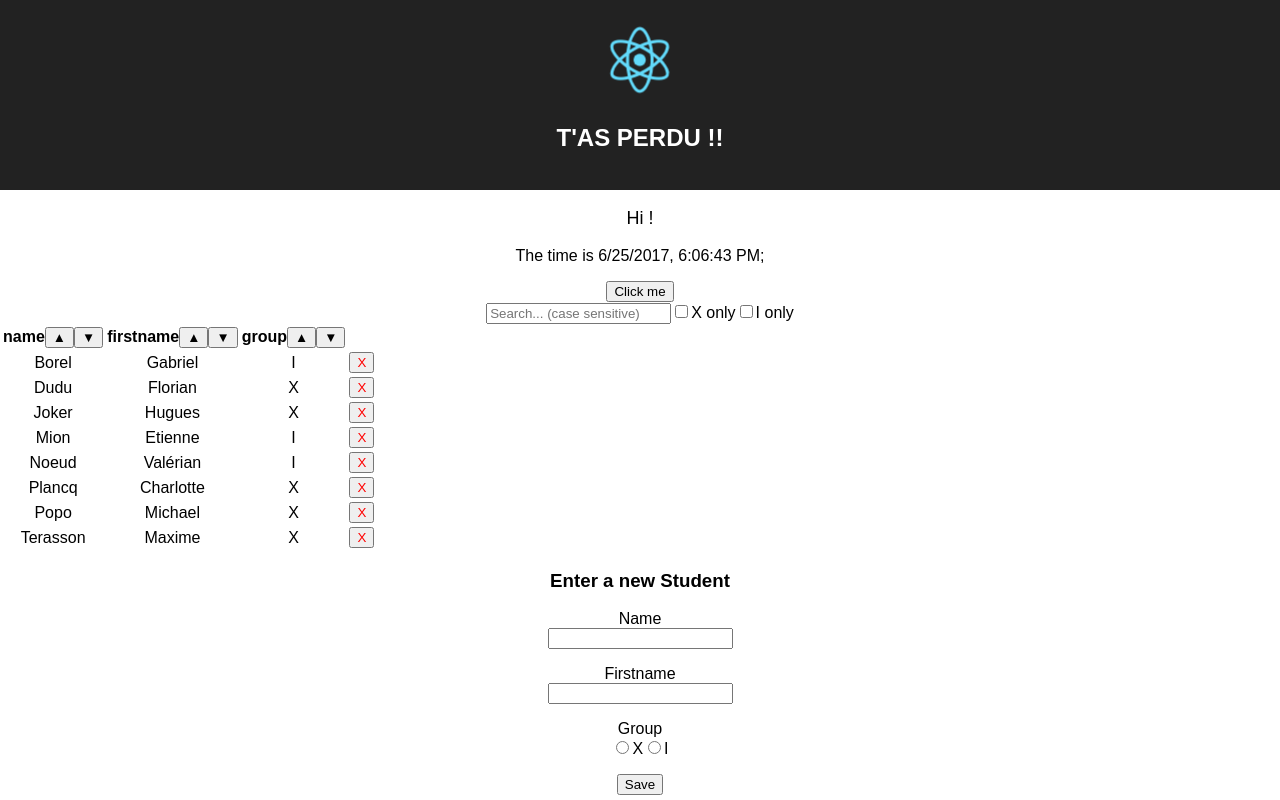
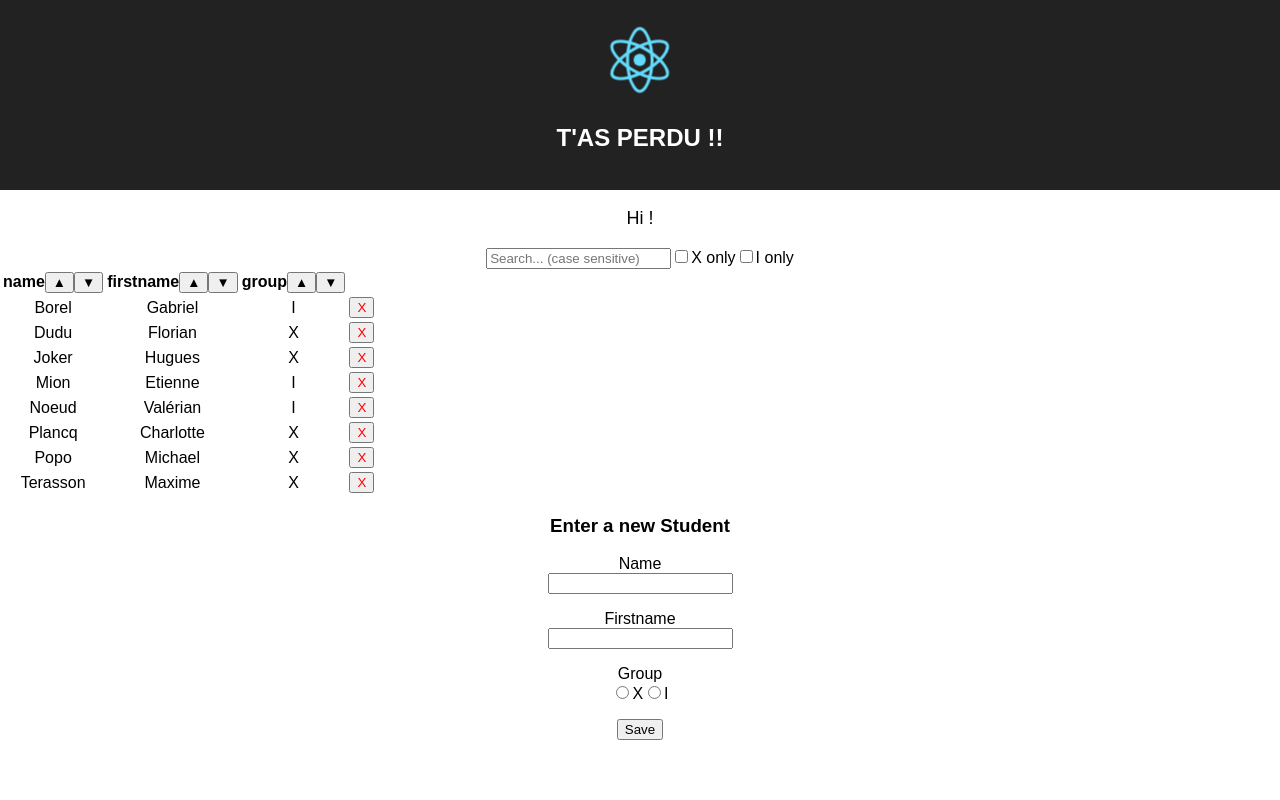
Before and after one commit to Seabath/ReactLogin, a React (Create React App) app: page / in a window 1280 px wide. Built offline with nearby package versions, Linux system fonts and the light colour scheme.

Commit message:
suppression des trucs inutiles

```diff
--- a/src/App.js
+++ b/src/App.js
@@ -17,9 +17,6 @@ class App extends Component {
         <p className="App-intro">
           Hi {this.props.name}!
         </p>
-        <Clock/>
-
-        <Button/>
 
         <Students />
       </div>
```
